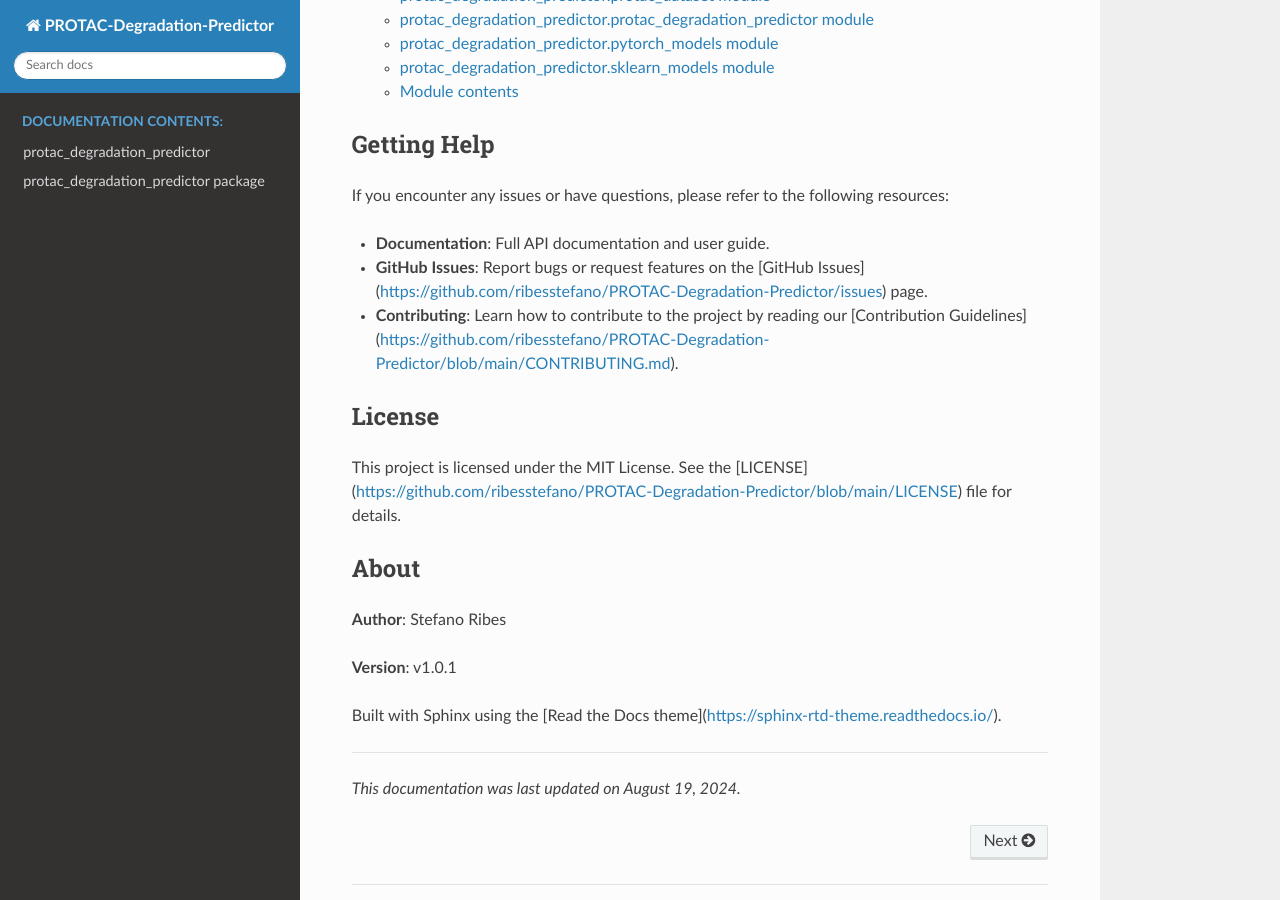
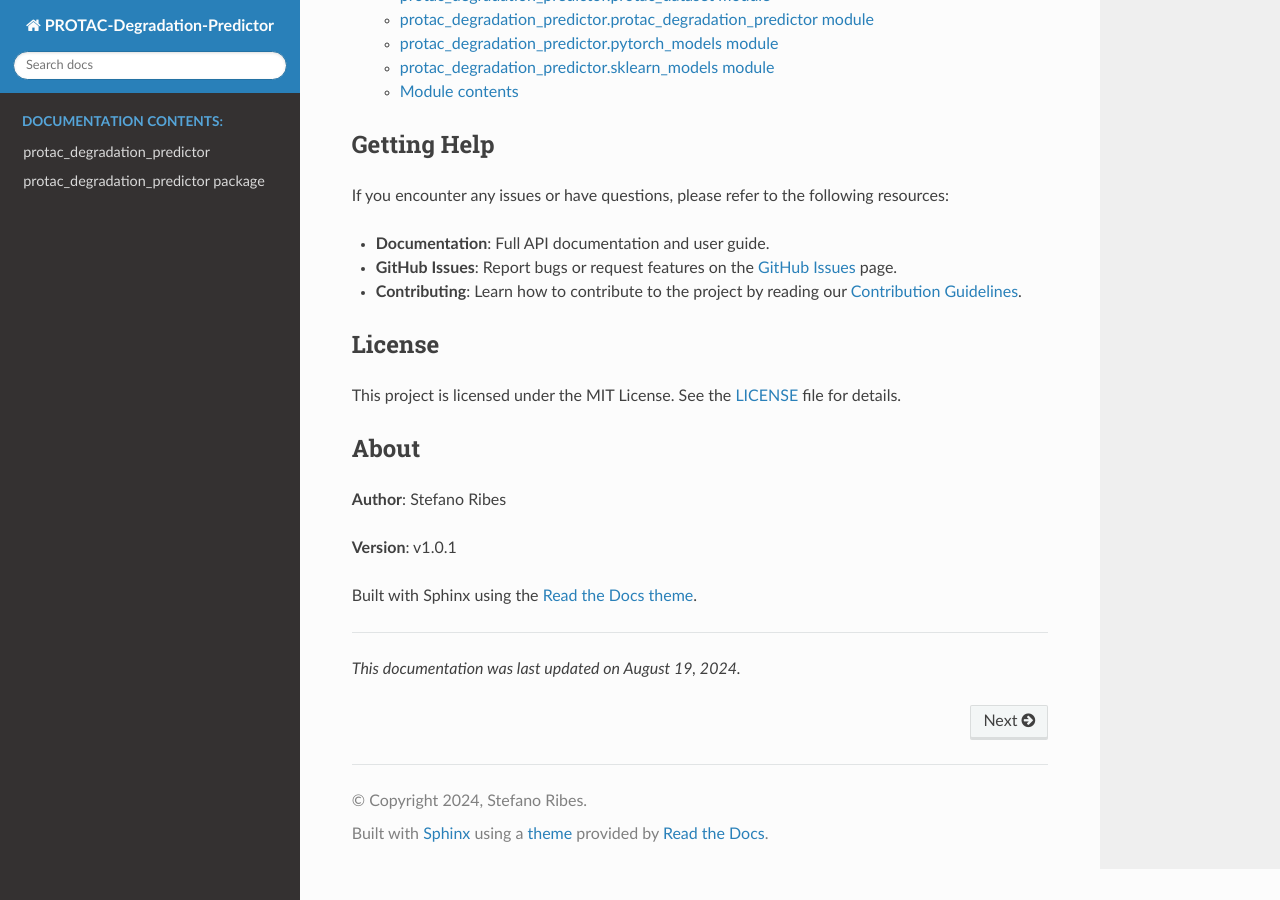
Before and after one commit to ribesstefano/PROTAC-Degradation-Predictor, a Sphinx documentation site: the page built from docs/index.rst, in a window 1280 px wide and 900 px high, scrolled down 1937 px. Built offline with Sphinx 7.4.7 and the Read the Docs theme 2.0.0, drawn with Linux system fonts in a browser that asks for light colours; pages that are not in the unit, such as notebooks, are missing from menus.

Commit message:
Fixed links in docs index

```diff
--- a/docs/index.rst
+++ b/docs/index.rst
@@ -88,13 +88,13 @@ Getting Help
 If you encounter any issues or have questions, please refer to the following resources:
 
 - **Documentation**: Full API documentation and user guide.
-- **GitHub Issues**: Report bugs or request features on the [GitHub Issues](https://github.com/ribesstefano/PROTAC-Degradation-Predictor/issues) page.
-- **Contributing**: Learn how to contribute to the project by reading our [Contribution Guidelines](https://github.com/ribesstefano/PROTAC-Degradation-Predictor/blob/main/CONTRIBUTING.md).
+- **GitHub Issues**: Report bugs or request features on the `GitHub Issues <https://github.com/ribesstefano/PROTAC-Degradation-Predictor/issues>`_ page.
+- **Contributing**: Learn how to contribute to the project by reading our `Contribution Guidelines <https://github.com/ribesstefano/PROTAC-Degradation-Predictor/blob/main/CONTRIBUTING.md>`_.
 
 License
 =======
 
-This project is licensed under the MIT License. See the [LICENSE](https://github.com/ribesstefano/PROTAC-Degradation-Predictor/blob/main/LICENSE) file for details.
+This project is licensed under the MIT License. See the `LICENSE <https://github.com/ribesstefano/PROTAC-Degradation-Predictor/blob/main/LICENSE>`_ file for details.
 
 About
 =====
@@ -103,7 +103,7 @@ About
 
 **Version**: v1.0.1
 
-Built with Sphinx using the [Read the Docs theme](https://sphinx-rtd-theme.readthedocs.io/).
+Built with Sphinx using the `Read the Docs theme <https://sphinx-rtd-theme.readthedocs.io/>`_.
 
 ----------
 
```
